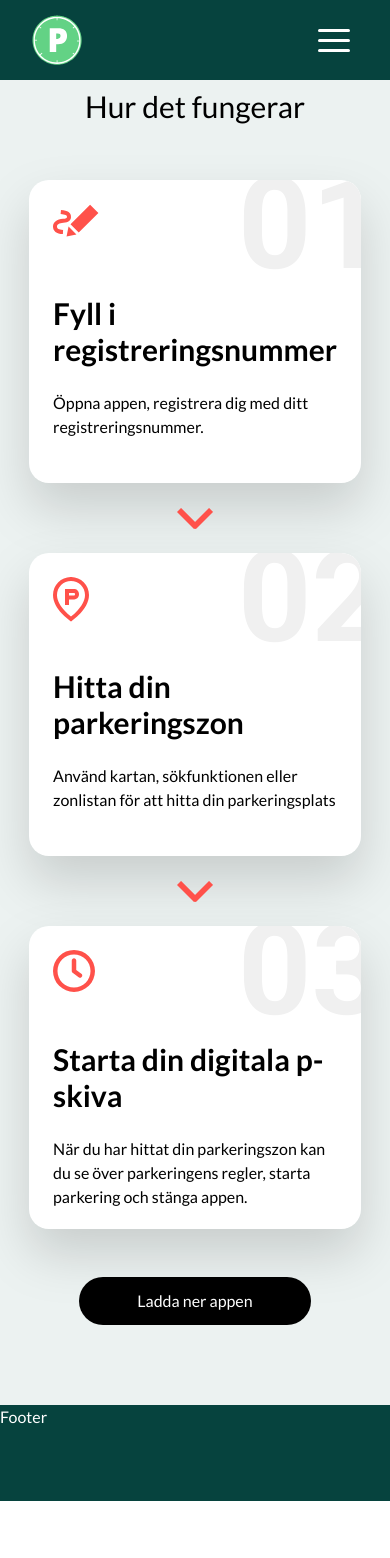
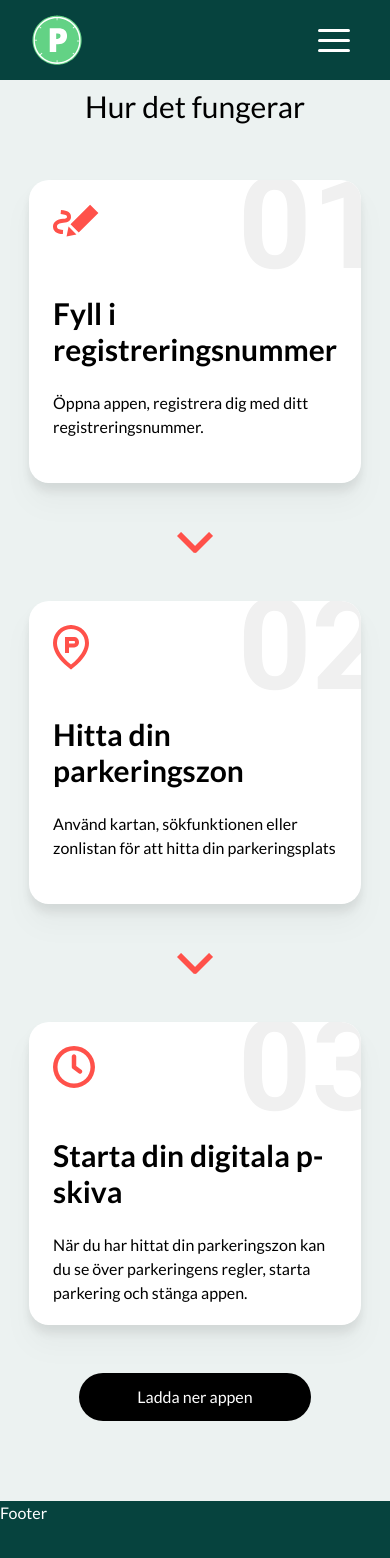
Before and after one commit to Legendarius-K/parking_time, a Next.js app: page / in a window 390 px wide. Shown: the top 1558 px of the page. Before the commit the page ends 1501 px from the top, so only its background shows below. Built offline with nearby package versions, Linux system fonts and the light colour scheme.

Commit message:
changed drowshadow and margin on HowBox

```diff
--- a/src/components/How/index.tsx
+++ b/src/components/How/index.tsx
@@ -20,13 +20,13 @@ const How = () => {
                 <div className="flex flex-col md:flex-row m-8 justify-between items-center">
                     <HowBox srcIcon={ptPen} altIcon='A Pen' number='01' heading='Fyll i registreringsnummer' text='Öppna appen, registrera dig med ditt registreringsnummer.' />
 
-                    <div className='flex justify-center rotate-90 m-4 md:rotate-0'>
+                    <div className='flex justify-center rotate-90 m-10 md:m-4 md:rotate-0'>
                         <Image src={arrow} alt='arrow' />
                     </div>
 
                     <HowBox srcIcon={ptPin} altIcon='A Parking pin' number='02' heading='Hitta din parkeringszon' text='Använd kartan, sökfunktionen eller zonlistan för att hitta din parkeringsplats' />
 
-                    <div className='flex justify-center rotate-90 m-4 md:rotate-0'>
+                    <div className='flex justify-center rotate-90 m-10 md:m-4 md:rotate-0'>
                         <Image src={arrow} alt='arrow' />
                     </div>
 
--- a/src/components/HowBox/index.tsx
+++ b/src/components/HowBox/index.tsx
@@ -14,7 +14,7 @@ interface HowBoxProps {
 const HowBox = ({ srcIcon, altIcon, number, heading, text }:HowBoxProps) => {
     return (
         <>
-            <motion.div className="bg-white rounded-[20px] w-[100%] md:w-[29%] overflow-hidden h-full pb-3 drop-shadow-2xl"
+            <motion.div className="bg-white rounded-[20px] w-[100%] md:w-[29%] overflow-hidden h-full pb-3 drop-shadow-xl"
                 initial={{
                     opacity: 0,
                     y: 50
```
